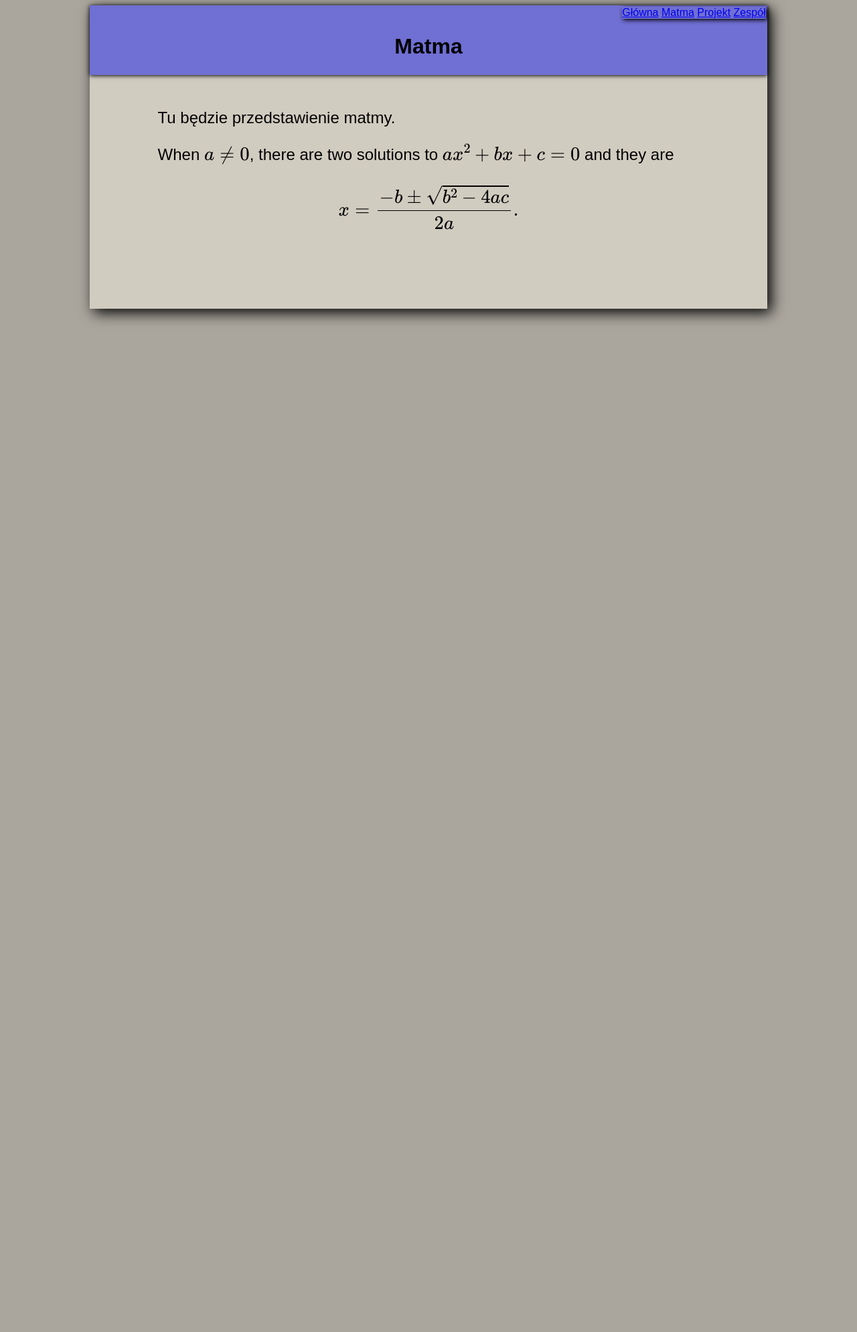
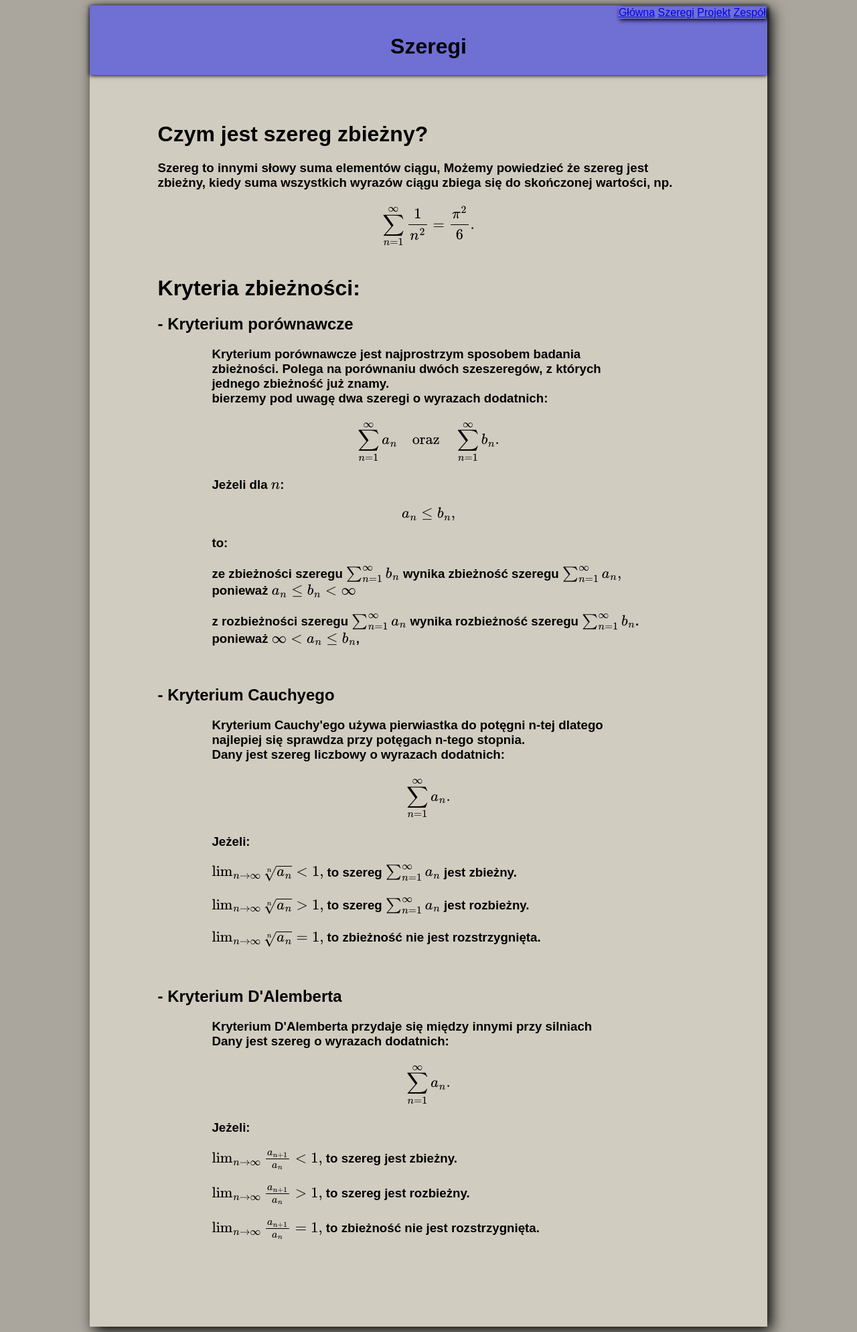
Before and after one commit to Tazonus/ProjektStronyStudia, a Flask app: page /math in a window 1280 px wide. Shown: the whole page at 67% size. Before the commit the page ends 482 px from the top, so only its background shows below. Run offline with Flask 3, Linux system fonts and the light colour scheme.

Commit message:
ADD Math subsite

```diff
--- a/templates/about.html
+++ b/templates/about.html
@@ -10,7 +10,7 @@
     <header>
       <div class="highlightright">
         <a href="/">Główna</a>
-        <a href="/math">Matma</a>
+        <a href="/math">Szeregi</a>
         <a href="/project">Projekt</a>
         <a href="/about">Zespół</a>
       </div>
--- a/templates/home.html
+++ b/templates/home.html
@@ -10,7 +10,7 @@
     <header>
       <div class="highlightright">
         <a href="/">Główna</a>
-        <a href="/math">Matma</a>
+        <a href="/math">Szeregi</a>
         <a href="/project">Projekt</a>
         <a href="/about">Zespół</a>
       </div>
@@ -19,7 +19,7 @@
 
     <div class="contentwraper">
       <p>Spis treści:</p>
-      <p><a href="/math">matma</a></p>
+      <p><a href="/math">Szeregi</a></p>
       <p><a href="/project">Projekt</a></p>
       <p><a href="/about">Zespół</a></p>
     <h5>sprawdź z jaką częstotliwością<br> pojawiają się litery w twoim zdaniu:</h3>
--- a/templates/math.html
+++ b/templates/math.html
@@ -2,7 +2,7 @@
 <head>
   <meta charset="UTF-8">
   <meta name="viewport" content="width=device-width, initial-scale=1.0">
-  <title>Matma</title>
+  <title>Szeregi</title>
   <link rel="stylesheet" href="/static/css/style.css">
   <script id="MathJax-script" async
     src="https://cdn.jsdelivr.net/npm/mathjax@3/es5/tex-mml-chtml.js">
@@ -13,18 +13,90 @@
     <header>
       <div class="highlightright">
         <a href="/">Główna</a>
-        <a href="/math">Matma</a>
+        <a href="/math">Szeregi</a>
         <a href="/project">Projekt</a>
         <a href="/about">Zespół</a>
       </div>
-      <h1>Matma</h1>
+      <h1>Szeregi</h1>
     </header>
     <div class="contentwraper">
-    <p>Tu będzie przedstawienie matmy.</p>
-    <p>
-        When \(a \ne 0\), there are two solutions to \(ax^2 + bx + c = 0\) and they are
-        \[x = {-b \pm \sqrt{b^2-4ac} \over 2a}.\]
-      </p>
+    <h1>Czym jest szereg zbieżny?</h1>
+    <h3>
+        Szereg to innymi słowy suma elementów ciągu, Możemy powiedzieć że szereg jest zbieżny, kiedy suma wszystkich wyrazów ciągu zbiega się do skończonej wartości, np.
+        \[
+        \sum_{n=1}^{\infty} \frac{1}{n^2} = \frac{\pi^2}{6}.
+        \]
+    </h3>
+    <h1>Kryteria zbieżności:</h1>
+    <h2>- Kryterium porównawcze</h2>
+    <h3 class="contentwraper">
+        Kryterium porównawcze jest najprostrzym sposobem badania zbieżności. Polega na porównaniu dwóch szeszeregów, z których jednego zbieżność już znamy.
+    <br>
+        bierzemy pod uwagę dwa szeregi o wyrazach dodatnich:
+        \[
+        \sum_{n=1}^{\infty} a_n \quad \text{oraz} \quad \sum_{n=1}^{\infty} b_n.
+        \]
+
+        Jeżeli dla \( n \):
+        \[
+        a_n \leq b_n,
+        \]
+        to: <br><br>
+            ze zbieżności szeregu \( \sum_{n=1}^{\infty} b_n \) wynika zbieżność szeregu \( \sum_{n=1}^{\infty} a_n,\) <br>ponieważ \(a_n \leq b_n < \infty \)<br> <br>
+            z rozbieżności szeregu \( \sum_{n=1}^{\infty} a_n \) wynika rozbieżność szeregu \( \sum_{n=1}^{\infty} b_n \).
+            <br>ponieważ \( \infty < a_n \leq b_n \),
+    </h3>
+    <h2>- Kryterium Cauchyego</h2>
+    <h3 class="contentwraper">
+        Kryterium Cauchy'ego używa pierwiastka do potęgni n-tej dlatego najlepiej się sprawdza przy potęgach n-tego stopnia.
+        <br>
+        Dany jest szereg liczbowy o wyrazach dodatnich:
+        \[
+        \sum_{n=1}^{\infty} a_n.
+        \]
+
+        Jeżeli: <br><br>
+        \(
+        \lim_{n \rightarrow \infty} \sqrt[n]{a_n} < 1,
+        \)
+        to szereg \( \sum_{n=1}^{\infty} a_n \) jest zbieżny.<br><br>
+
+        \(
+        \lim_{n \rightarrow \infty} \sqrt[n]{a_n} > 1,
+        \)
+        to szereg \( \sum_{n=1}^{\infty} a_n \) jest rozbieżny.<br><br>
+
+        \(
+        \lim_{n \rightarrow \infty} \sqrt[n]{a_n} = 1,
+        \)
+        to zbieżność nie jest rozstrzygnięta.
+    </h3>
+    <h2>- Kryterium D'Alemberta</h2>
+    <h3 class="contentwraper">
+        Kryterium D'Alemberta przydaje się między innymi przy silniach
+    <br>
+        Dany jest szereg o wyrazach dodatnich:
+        \[
+        \sum_{n=1}^{\infty} a_n.
+        \]
+
+        Jeżeli: <br><br>
+        \(
+        \lim_{n \rightarrow \infty} \frac{a_{n+1}}{a_n} < 1,
+        \)
+        to szereg jest zbieżny.<br><br>
+
+        \(
+        \lim_{n \rightarrow \infty} \frac{a_{n+1}}{a_n} > 1,
+        \)
+        to szereg jest rozbieżny.<br><br>
+
+        \(
+        \lim_{n \rightarrow \infty} \frac{a_{n+1}}{a_n} = 1,
+        \)
+        to zbieżność nie jest rozstrzygnięta.
+
+    </h3>
     </div>
   </div>
 </body>
--- a/templates/project.html
+++ b/templates/project.html
@@ -10,7 +10,7 @@
     <header>
       <div class="highlightright">
         <a href="/">Główna</a>
-        <a href="/math">Matma</a>
+        <a href="/math">Szeregi</a>
         <a href="/project">Projekt</a>
         <a href="/about">Zespół</a>
       </div>
```
